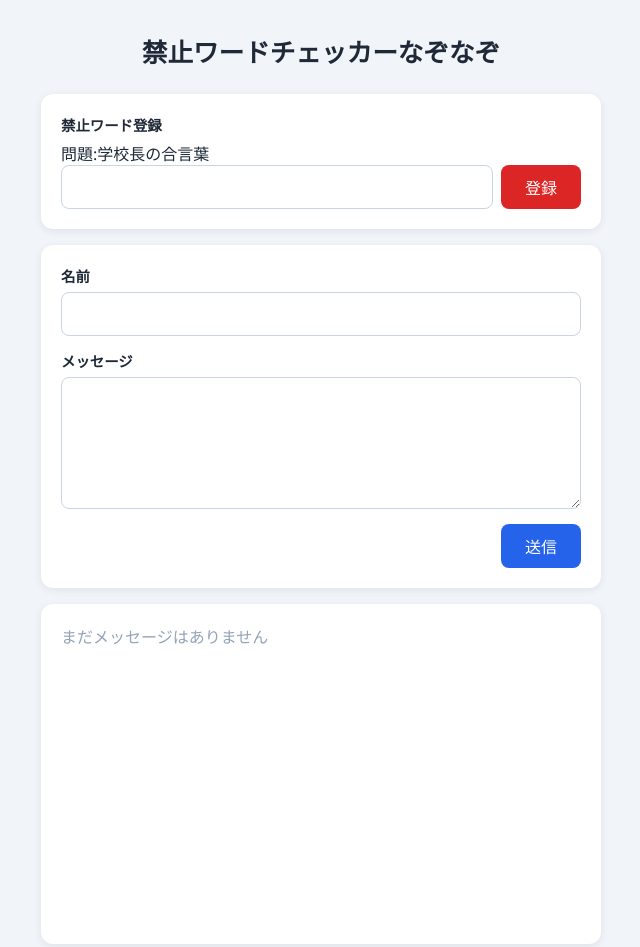
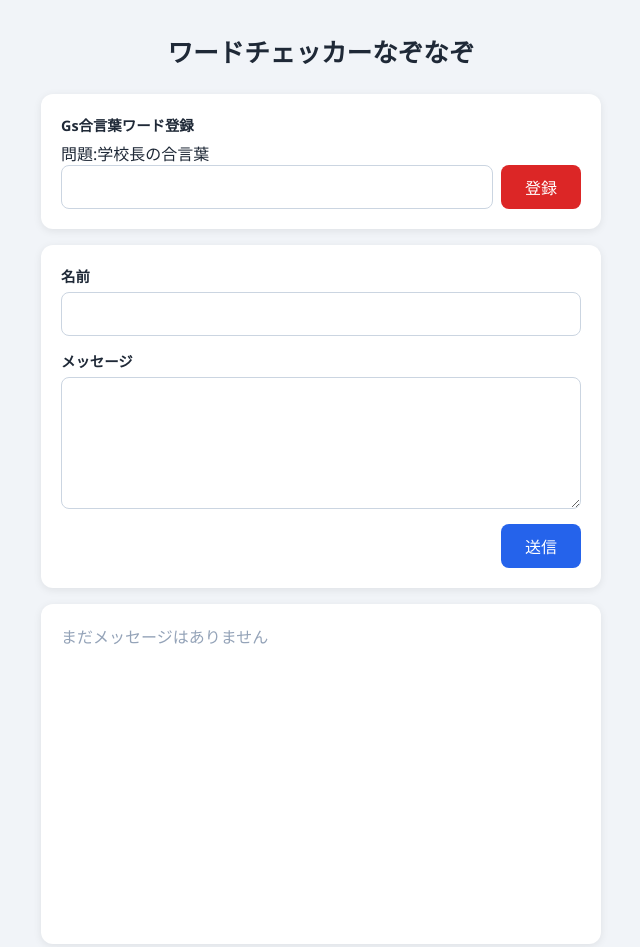
Before and after one commit to kawadiamond/chatapps, a plain HTML site: page index.html in a window 1280 px wide. Shown: the whole page, without its empty margins (319-959 px from the left). Drawn offline with nearby package versions, Linux system fonts and the light colour scheme; no server answers.

Commit message:
文言修正

```diff
--- a/index.html
+++ b/index.html
@@ -64,10 +64,10 @@
 <!-- コンテンツ表示画面 -->
 
 <div class="container">
-    <h1>禁止ワードチェッカーなぞなぞ</h1>
+    <h1>ワードチェッカーなぞなぞ</h1>
 
     <div class="card">
-        <label for="ngword">禁止ワード登録</label>
+        <label for="ngword">Gs合言葉ワード登録</label>
         <div>問題:学校長の合言葉
         </div>
         <div class="row">
```
Also changed, not shown: imgs/buke.png (added), imgs/caram.png (added), imgs/tuku.jpg (added), 3 other files.
